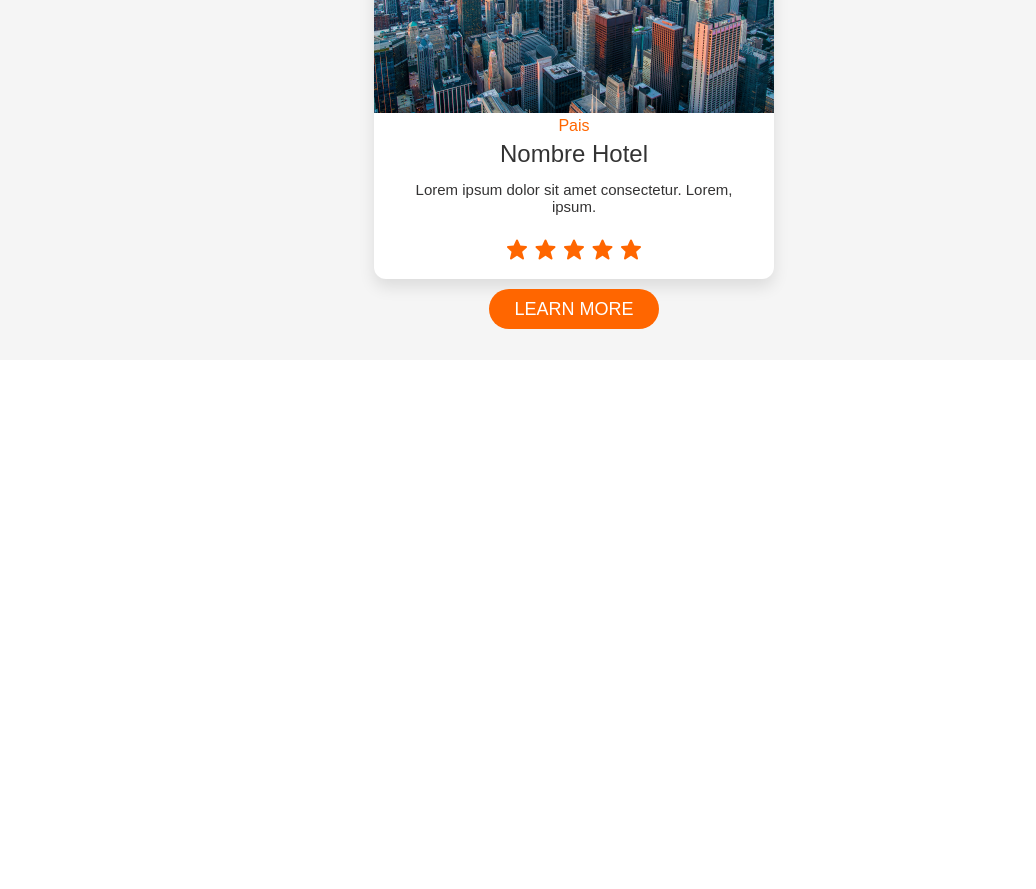
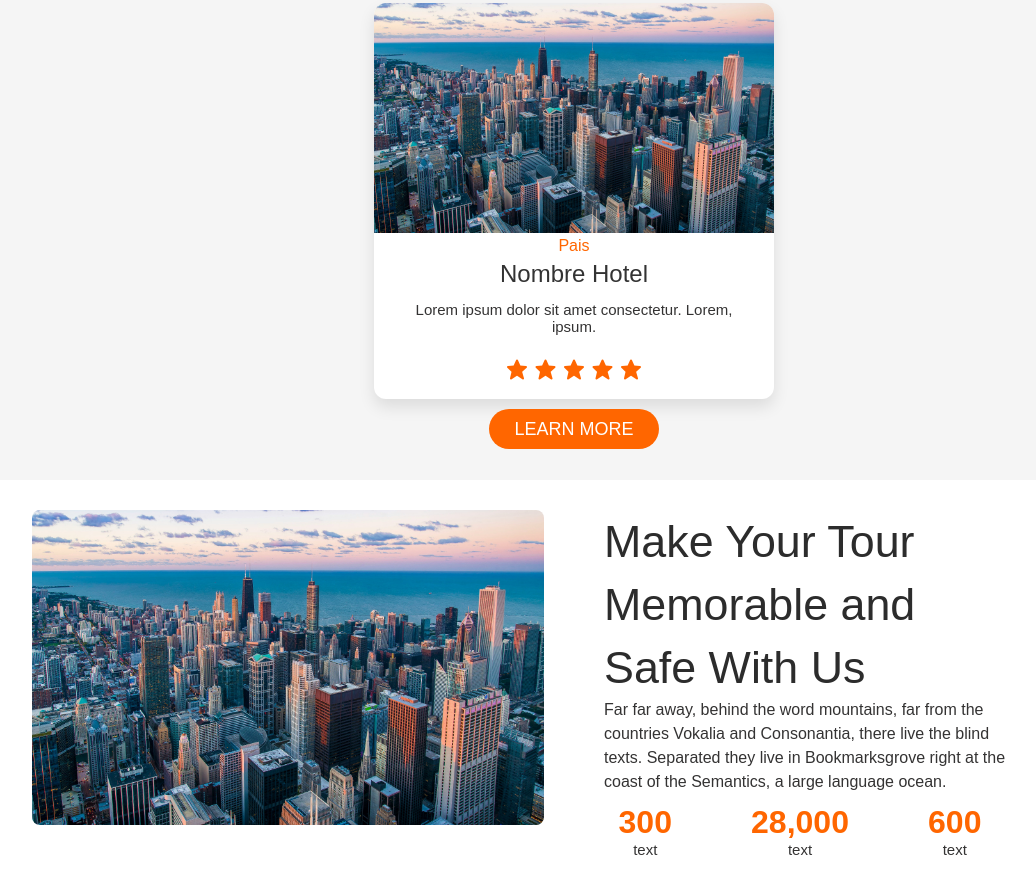
Before and after one commit to BALT9/paginaWeb-basica-html-css-js, a plain HTML site: page index.html in a window 1280 px wide. Shown: the part 1376-2265 px from the top of the page, without its empty margins (66-1102 px from the left). Before the commit the page ends 1736 px from the top, so only its background shows below. Drawn offline with nearby package versions, Linux system fonts and the light colour scheme.

Commit message:
se agrego la seccion layout

```diff
--- a/css/styles.css
+++ b/css/styles.css
@@ -3,7 +3,7 @@
     padding: 0;
 }
 
-body{
+body {
     font-family: "Hind Mysuru", sans-serif;
 }
 
@@ -47,7 +47,7 @@ body{
 /* portada */
 .portada {
     /* background-color: aqua; */
-    height: 65vh;
+    height: 80vh;
     width: 100%;
     background-image: url('./../img/image1.jpg');
     background-size: cover;
@@ -64,7 +64,7 @@ body{
 
 .principal {
     margin-bottom: 20px;
-    font-size: 50px;
+    font-size: 3.5rem;
     font-family: "Hind Mysuru", sans-serif;
     text-align: center;
     color: #fff;
@@ -75,6 +75,7 @@ body{
     font-family: "Hind Mysuru", sans-serif;
     text-align: center;
     color: #fff;
+    padding: 0 20px;
 }
 
 .boton {
@@ -149,7 +150,7 @@ body{
     background-color: #ffffff;
     width: 400px;
     border-radius: 12px;
-    box-shadow: 0 8px 16px rgba(0,0,0,0.1);
+    box-shadow: 0 8px 16px rgba(0, 0, 0, 0.1);
     overflow: hidden;
     transition: transform 0.3s ease, box-shadow 0.3s ease;
     text-align: center;
@@ -157,7 +158,7 @@ body{
 
 .card:hover {
     transform: translateY(-8px);
-    box-shadow: 0 12px 20px rgba(0,0,0,0.15);
+    box-shadow: 0 12px 20px rgba(0, 0, 0, 0.15);
 }
 
 .card img {
@@ -166,14 +167,14 @@ body{
     object-fit: cover;
 }
 
-.card span{
+.card span {
     color: #ff6600;
     font-weight: 300;
     padding: 10px;
     font-size: 1rem;
 }
 
-.card h2{
+.card h2 {
     font-weight: 500;
     padding: 5px 0;
     color: #333;
@@ -186,25 +187,107 @@ body{
     margin: 0;
 }
 
-.card .stars{
+.card .stars {
     padding: 15px;
 }
 
-.card .stars i{
+.card .stars i {
     font-size: 1.5rem;
     color: #ff6600;
 }
 
+/* contenedor texto imagen */
+.contenedor-text-image {
+    display: grid;
+    display: flex;
+    justify-content: center;
+}
 
+.columna {
+    width: 40%;
+    /* background-color: red; */
+    padding: 30px;
+}
+
+.columna img {
+    width: 100%;
+    border-radius: 8px;
+}
+
+.columna h2 {
+    font-size: 2.8rem;
+    line-height: 1.4;
+    font-weight: 400;
+    color: #2c2c2c;
+    padding-right: 100px;
+}
+
+.columna p {
+    color: #343333;
+    font-size: 1rem;
+    line-height: 1.5;
+    padding-right: 100px;
+}
+
+.columna .datos {
+    padding-right: 120px;
+    display: flex;
+    justify-content: space-around;
+    gap: 10px 50px;
+    text-align: center;
+}
+
+.columna .datos .numbers h1 {
+    color: #ff6600;
+    font-weight: 700;
+    font-size: 2rem;
+    margin-top: 10px;
+}
+
+.columna .datos .numbers span {
+    color: #343333;
+    font-size: 15px;
+}
 
 /* Pantallas grandes de escritorio */
 @media only screen and (max-width: 1200px) {
+
     /* Estilos para pantallas grandes (escritorios grandes) */
+    .contenedor-text-image {
+        flex-direction: column-reverse;
+        align-items: center;
+        text-align: center;
+    }
+
+    .columna {
+        margin-top: 10px;
+        width: 80%;
+        padding: 10px;
+    }
+
+    .columna h2 {
+        font-size: 2.5rem;
+        line-height: 1.3;
+        font-weight: 400;
+        padding-right: 0px;
+    }
+
+    .columna p {
+        line-height: 1.2;
+        padding-right: 0px;
+    }
+
+    .columna .datos {
+        padding-right: 0px;
+        gap: 30px;
+    }
 }
 
 /* Pantallas de escritorio medianas */
 @media only screen and (max-width: 1024px) {
     /* Estilos para pantallas medianas (escritorios pequeños) */
+    /* contenedor texto imagen */
+
 }
 
 /* Tabletas grandes */
@@ -263,18 +346,18 @@ body{
     }
 
     .text-section h1 {
-        padding: 1rem 0 0;
-        color: #343333;
+        padding: 1.5rem 0 0;
         font-weight: 500;
         font-size: 1.2rem;
     }
 
     .text-section p {
         padding: 10px 0;
-        color: #2c2c2c;
         font-size: 14px;
         font-weight: 300;
     }
+
+
 
 }
 
--- a/index.html
+++ b/index.html
@@ -87,6 +87,30 @@
         </div>
     </div>
 
+    <div class="contenedor-text-image">
+        <div class="columna">
+            <img src="./img/image1.jpg" alt="Descripción de la imagen">
+        </div>
+        <div class="columna">
+            <h2>Make Your Tour Memorable and Safe With Us</h2>
+            <p>Far far away, behind the word mountains, far from the countries Vokalia and Consonantia, there live the blind texts. Separated they live in Bookmarksgrove right at the coast of the Semantics, a large language ocean.</p>
+            <div class="datos">
+                <div class="numbers">
+                    <h1>300</h1>
+                    <span>text</span>
+                </div>
+                <div class="numbers">
+                    <h1>28,000</h1>
+                    <span>text</span>
+                </div>
+                <div class="numbers">
+                    <h1>600</h1>
+                    <span>text</span>
+                </div>
+            </div>
+        </div>
+    </div>
+
 
     <script src="./js/menu.js"></script>
 </body>
```
